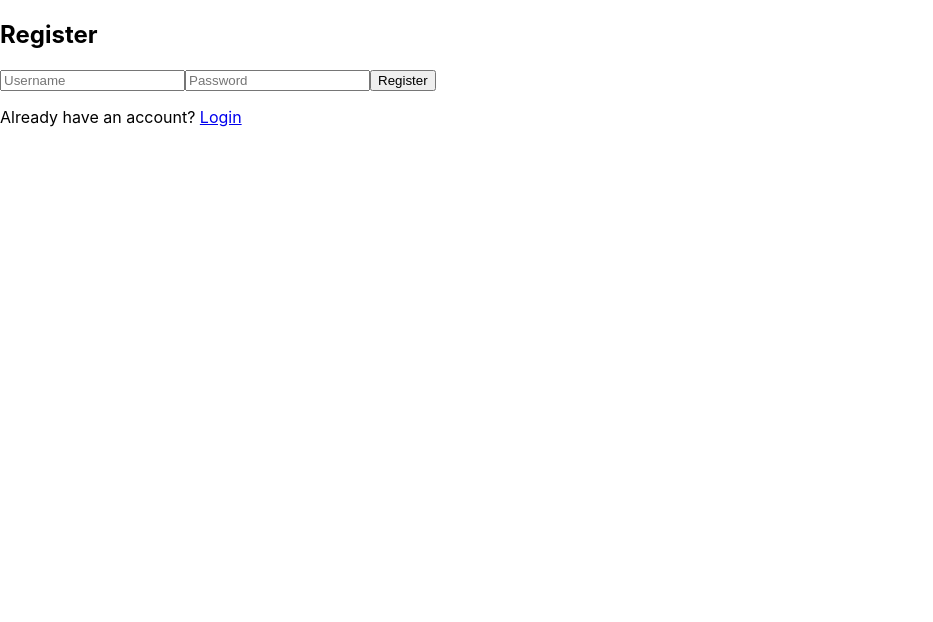
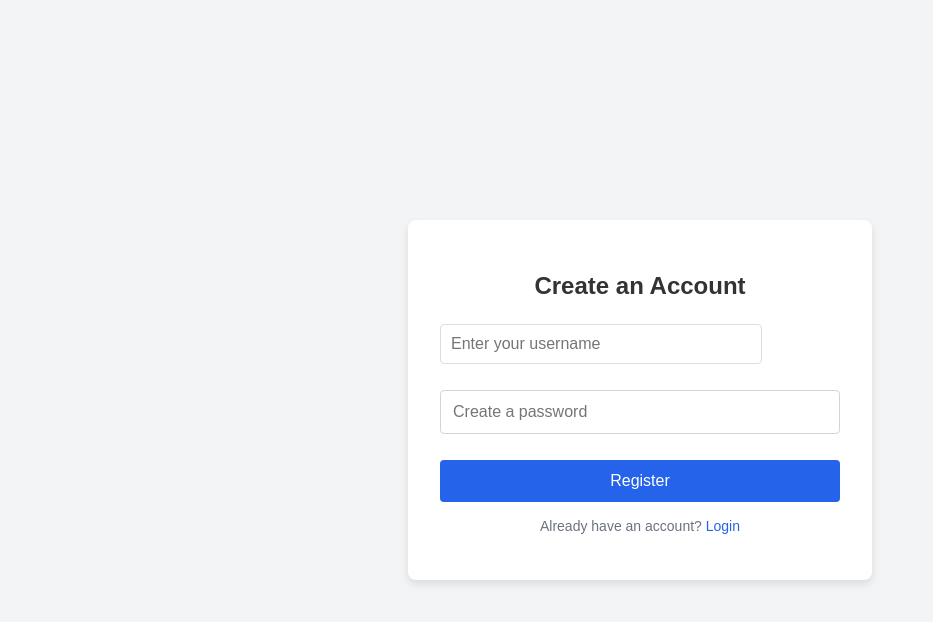
Before and after one commit to Vaishika05/P2P-File-Sharing-System, a React (Create React App) app in the folder front/my-file-sharing-app/: page /register in a window 1280 px wide. Shown: the top 622 px of the page, without its empty margins (0-933 px from the left). Built offline with nearby package versions, Linux system fonts and the light colour scheme; the HTML template or start-up script is replaced by a standard one.

Commit message:
frontEnd

```diff
--- /dev/null
+++ b/front/my-file-sharing-app/src/components/Home.css
@@ -0,0 +1,112 @@
+body {
+    font-family: Arial, sans-serif;
+    background-color: #f4f4f4;
+    margin: 0;
+    padding: 0;
+}
+
+.home-container {
+    max-width: 800px;
+    margin: 20px auto;
+    padding: 20px;
+    background: white;
+    border-radius: 8px;
+    box-shadow: 0 4px 8px rgba(0, 0, 0, 0.1);
+}
+
+.home-header {
+    display: flex;
+    justify-content: space-between;
+    align-items: center;
+    margin-bottom: 20px;
+}
+
+h1 {
+    margin: 0;
+    color: #333;
+}
+
+.logout-btn {
+    background: #ff4b5c;
+    color: white;
+    border: none;
+    padding: 10px 20px;
+    border-radius: 4px;
+    cursor: pointer;
+    font-size: 14px;
+}
+
+.logout-btn:hover {
+    background: #ff2b3b;
+}
+
+section {
+    margin-bottom: 20px;
+}
+
+section h2 {
+    margin-bottom: 10px;
+    color: #555;
+}
+
+form {
+    display: flex;
+    gap: 10px;
+    flex-wrap: wrap;
+    margin-bottom: 10px;
+}
+
+input[type="text"], input[type="file"] {
+    padding: 10px;
+    border: 1px solid #ddd;
+    border-radius: 4px;
+    width: calc(100% - 100px);
+}
+
+button {
+    background: #4caf50;
+    color: white;
+    border: none;
+    padding: 10px 20px;
+    border-radius: 4px;
+    cursor: pointer;
+    font-size: 14px;
+}
+
+button:hover {
+    background: #45a049;
+}
+
+ul {
+    list-style: none;
+    padding: 0;
+}
+
+.file-item {
+    display: flex;
+    justify-content: space-between;
+    align-items: center;
+    padding: 10px;
+    background: #f9f9f9;
+    border: 1px solid #ddd;
+    border-radius: 4px;
+    margin-bottom: 5px;
+}
+
+.file-item button {
+    background: #008cba;
+    padding: 5px 10px;
+    font-size: 12px;
+}
+
+.file-item button:hover {
+    background: #007bb5;
+}
+
+.file-item button:last-child {
+    background: #ff4b5c;
+}
+
+.file-item button:last-child:hover {
+    background: #ff2b3b;
+}
--- a/front/my-file-sharing-app/src/components/Login.js
+++ b/front/my-file-sharing-app/src/components/Login.js
@@ -1,4 +1,5 @@
 import React, { useState } from "react";
+import styles from "./Login.module.css";
 
 const Login = () => {
     const [username, setUsername] = useState("");
@@ -35,28 +36,37 @@ const Login = () => {
     };
 
     return (
-        <div>
-            <h2>Login</h2>
-            <form onSubmit={handleLogin}>
+        <div className={styles.container}>
+            <div className={styles.card}>
+                <h2 className={styles.title}>Welcome Back</h2>
+                <form className={styles.form} onSubmit={handleLogin}>
                     <input
                         type="text"
-                    placeholder="Username"
+                        placeholder="Enter your username"
                         value={username}
                         onChange={(e) => setUsername(e.target.value)}
                         required
+                        className={styles.input}
                     />
                     <input
                         type="password"
-                    placeholder="Password"
+                        placeholder="Enter your password"
                         value={password}
                         onChange={(e) => setPassword(e.target.value)}
                         required
+                        className={styles.input}
                     />
-                <button type="submit">Login</button>
+                    <button type="submit" className={styles.button}>
+                        Login
+                    </button>
                 </form>
-            <p>
-                Don't have an account? <a href="/register">Sign up</a>
+                <p className={styles.redirectText}>
+                    Don't have an account?{" "}
+                    <a href="/register" className={styles.link}>
+                        Sign up
+                    </a>
                 </p>
+            </div>
         </div>
     );
 };
--- /dev/null
+++ b/front/my-file-sharing-app/src/components/Login.module.css
@@ -0,0 +1,75 @@
+.container {
+    display: flex;
+    justify-content: center;
+    align-items: center;
+    height: 100vh;
+    background-color: #f9fafb;
+}
+
+.card {
+    background-color: #fff;
+    padding: 2rem;
+    border-radius: 8px;
+    box-shadow: 0 4px 8px rgba(0, 0, 0, 0.1);
+    text-align: center;
+    width: 100%;
+    max-width: 400px;
+}
+
+.title {
+    font-size: 1.8rem;
+    font-weight: bold;
+    color: #1f2937;
+    margin-bottom: 1.5rem;
+}
+
+.form {
+    display: flex;
+    flex-direction: column;
+}
+
+.input {
+    padding: 0.75rem;
+    margin-bottom: 1rem;
+    border: 1px solid #d1d5db;
+    border-radius: 6px;
+    font-size: 1rem;
+    transition: all 0.3s;
+}
+
+.input:focus {
+    outline: none;
+    border-color: #3b82f6;
+    box-shadow: 0 0 4px rgba(59, 130, 246, 0.5);
+}
+
+.button {
+    background-color: #3b82f6;
+    color: #fff;
+    font-size: 1rem;
+    padding: 0.75rem;
+    border: none;
+    border-radius: 6px;
+    cursor: pointer;
+    transition: background-color 0.3s ease-in-out;
+}
+
+.button:hover {
+    background-color: #2563eb;
+}
+
+.redirectText {
+    margin-top: 1rem;
+    font-size: 0.875rem;
+    color: #6b7280;
+}
+
+.link {
+    color: #3b82f6;
+    text-decoration: none;
+    font-weight: 500;
+}
+
+.link:hover {
+    text-decoration: underline;
+}
--- a/front/my-file-sharing-app/src/components/Register.js
+++ b/front/my-file-sharing-app/src/components/Register.js
@@ -1,4 +1,5 @@
 import React, { useState } from "react";
+import styles from "./Register.module.css";
 
 const Register = () => {
     const [username, setUsername] = useState("");
@@ -30,28 +31,37 @@ const Register = () => {
     };
 
     return (
-        <div>
-            <h2>Register</h2>
-            <form onSubmit={handleRegister}>
+        <div className={styles.container}>
+            <div className={styles.card}>
+                <h2 className={styles.title}>Create an Account</h2>
+                <form className={styles.form} onSubmit={handleRegister}>
                     <input
                         type="text"
-                    placeholder="Username"
+                        placeholder="Enter your username"
                         value={username}
                         onChange={(e) => setUsername(e.target.value)}
                         required
+                        className={styles.input}
                     />
                     <input
                         type="password"
-                    placeholder="Password"
+                        placeholder="Create a password"
                         value={password}
                         onChange={(e) => setPassword(e.target.value)}
                         required
+                        className={styles.input}
                     />
-                <button type="submit">Register</button>
+                    <button type="submit" className={styles.button}>
+                        Register
+                    </button>
                 </form>
-            <p>
-                Already have an account? <a href="/">Login</a>
+                <p className={styles.loginRedirect}>
+                    Already have an account?{" "}
+                    <a href="/" className={styles.link}>
+                        Login
+                    </a>
                 </p>
+            </div>
         </div>
     );
 };
--- /dev/null
+++ b/front/my-file-sharing-app/src/components/Register.module.css
@@ -0,0 +1,75 @@
+.container {
+    display: flex;
+    justify-content: center;
+    align-items: center;
+    height: 100vh;
+    background-color: #f3f4f6;
+}
+
+.card {
+    background-color: #fff;
+    padding: 2rem;
+    border-radius: 8px;
+    box-shadow: 0 4px 8px rgba(0, 0, 0, 0.1);
+    text-align: center;
+    width: 100%;
+    max-width: 400px;
+}
+
+.title {
+    font-size: 1.5rem;
+    font-weight: 600;
+    color: #333;
+    margin-bottom: 1.5rem;
+}
+
+.form {
+    display: flex;
+    flex-direction: column;
+}
+
+.input {
+    padding: 0.75rem;
+    margin-bottom: 1rem;
+    border: 1px solid #d1d5db;
+    border-radius: 4px;
+    font-size: 1rem;
+    transition: all 0.3s;
+}
+
+.input:focus {
+    outline: none;
+    border-color: #2563eb;
+    box-shadow: 0 0 4px rgba(37, 99, 235, 0.4);
+}
+
+.button {
+    background-color: #2563eb;
+    color: #fff;
+    font-size: 1rem;
+    padding: 0.75rem;
+    border: none;
+    border-radius: 4px;
+    cursor: pointer;
+    transition: background-color 0.3s;
+}
+
+.button:hover {
+    background-color: #1d4ed8;
+}
+
+.loginRedirect {
+    margin-top: 1rem;
+    font-size: 0.875rem;
+    color: #6b7280;
+}
+
+.link {
+    color: #2563eb;
+    text-decoration: none;
+    font-weight: 500;
+}
+
+.link:hover {
+    text-decoration: underline;
+}
```
Also changed, not shown: front/my-file-sharing-app/src/components/Home.js (+37 -47 lines), 1 other file (tests, documents, lock files or other folders). Lines whose indentation alone changed are shown as unchanged.
